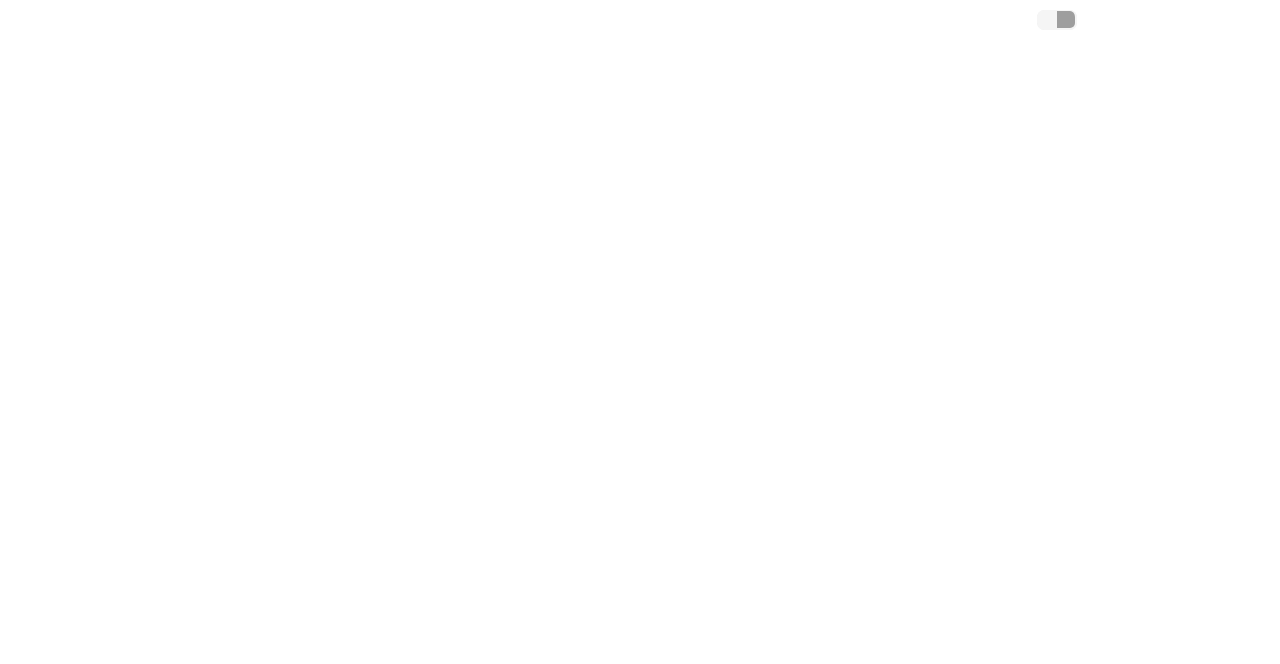
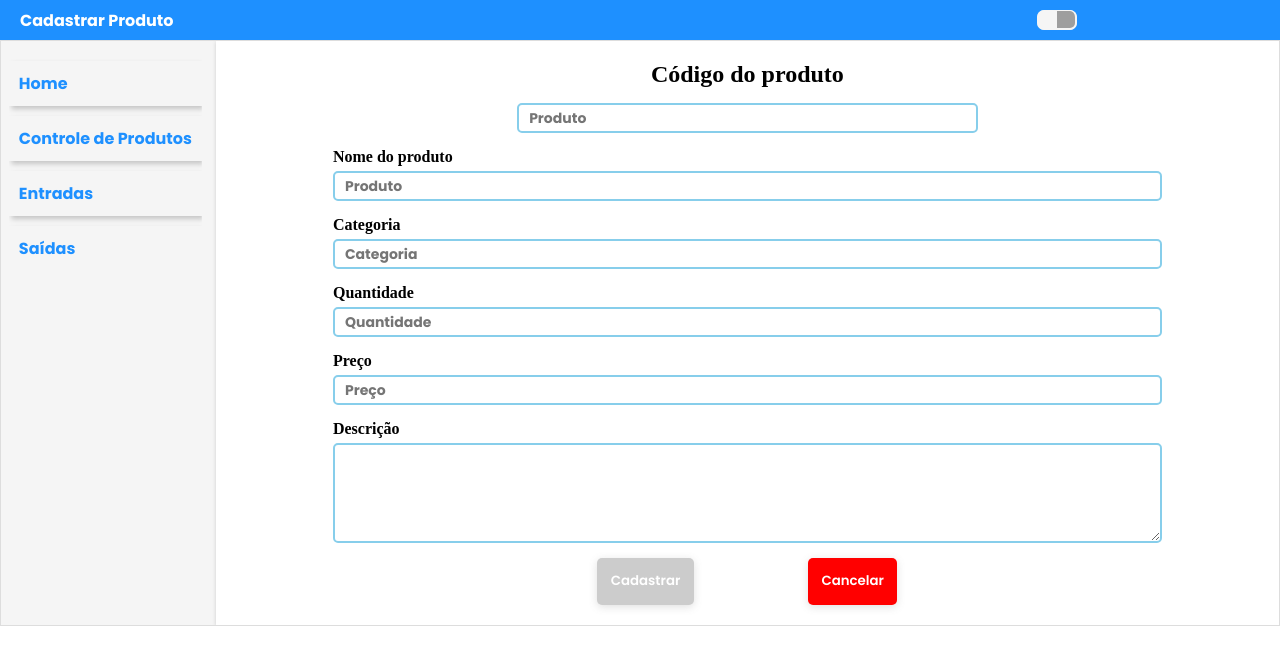
Before and after one commit to dev-anderson-rodrigues/project-control-stock, a React (Vite) app: page /products/entries in a window 1280 px wide. Before the commit this address had no page. Shown: the top 664 px of the page. Built offline with nearby package versions, Linux system fonts and the light colour scheme; grey boxes are pictures that could not be loaded.

Commit message:
"feat": feature page form products

```diff
--- a/src/App.tsx
+++ b/src/App.tsx
@@ -1,8 +1,10 @@
 import { Route, Routes } from "react-router-dom";
-import Products from "./pages/Products";
+// import Products from "./pages/Products";
 import GlobalStyle from "./styles/StyleGlobal";
 import { useTheme } from "./context/themeContext";
 import { ToggleButtonTheme } from "./components/toogle-theme/ToogleTheme";
+import Products from "./pages/list_products/Products";
+import CreateProducts from "./pages/create products/CreateProducts";
 
 function App() {
   const { isDarkMode } = useTheme();
@@ -13,6 +15,8 @@ function App() {
       <ToggleButtonTheme />
       <Routes>
         <Route path="/" element={<Products />} />
+        <Route path="/products/:id" element={<CreateProducts />} />
+        <Route path="/createProducts" element={<CreateProducts />} />
       </Routes>
     </>
   );
--- a/src/components/product-form/ProductForm.tsx
+++ b/src/components/product-form/ProductForm.tsx
@@ -19,7 +19,6 @@ const ProductForm = () => {
     onSubmit,
     currentProduct,
     setShowModal,
-    showModal,
     sending,
     setSending,
   } = useProducts();
@@ -60,11 +59,10 @@ const ProductForm = () => {
       hasError={!!Object.keys(errors).length}
     >
       <div>
-        {exist ? <h2>Atualizar Produto</h2> : <h2>Cadastrar Produto</h2>}
+        <h2>Código do produto</h2>
       </div>
       <div>
         <label htmlFor="code" className="labelCode">
-          Código do produto
           <input
             type="text"
             id="code"
@@ -192,18 +190,22 @@ const ProductForm = () => {
             <p className="p_errors">{errors.description.message}</p>
           )}
         </label>
-        {sending && !showSuccessMessage && <p>Enviando....</p>}
+        {sending && !showSuccessMessage && (
+          <p className="group_status">Enviando....</p>
+        )}
         {showSuccessMessage && exist && (
-          <p>Produto atualizado com sucesso...</p>
+          <p className="group_status">Produto atualizado com sucesso...</p>
         )}
         {showSuccessMessage && !exist && (
-          <p>Produto cadastrado com sucesso...</p>
+          <p className="group_status">Produto cadastrado com sucesso...</p>
         )}
       </div>
       <div
+        className="button_group"
         style={{
           display: "flex",
           flexDirection: "row",
+          width: "40%",
         }}
       >
         <Button
@@ -217,7 +219,6 @@ const ProductForm = () => {
         </Button>
         <Button
           onClick={() => {
-            setShowModal(!showModal);
             setSending(false);
             setShowSuccessMessage(false);
           }}
--- a/src/components/product-form/styles.ts
+++ b/src/components/product-form/styles.ts
@@ -20,8 +20,6 @@ export const Form = styled.form<{ hasError?: boolean; isDarkMode: boolean }>`
   flex-direction: column;
   align-items: start;
   width: 100%;
-  border-radius: 10px;
-  max-width: 500px;
   height: 80%;
   padding: 20px;
   background-color: ${(props) => (props.isDarkMode ? "#282C33" : "#fff")};
@@ -30,7 +28,7 @@ export const Form = styled.form<{ hasError?: boolean; isDarkMode: boolean }>`
   div,
   div label {
     font-weight: bold;
-    width: 100%;
+    width: 90%;
     font-size: 16px;
     color: ${(props) => (props.isDarkMode ? "#fff" : "#000")};
     gap: 5px;
@@ -43,10 +41,11 @@ export const Form = styled.form<{ hasError?: boolean; isDarkMode: boolean }>`
       width: 100%;
       max-width: 100%;
       height: 30px;
+      font-family: "Poppins", sans-serif;
       border-radius: 5px;
       border: 2px solid ${(props) => (props.hasError ? "red" : "#87ceeb")};
       background-color: ${(props) => (props.isDarkMode ? "#ABB2BF" : "#fff")};
-      font-size: 16px;
+      font-size: 14px;
       font-weight: bold;
       color: #000;
       padding-left: 10px;
@@ -85,5 +84,12 @@ export const Form = styled.form<{ hasError?: boolean; isDarkMode: boolean }>`
       display: flex;
       align-items: center;
     }
+    .group_status {
+      display: flex;
+      gap: 5px;
+      align-items: center;
+      font-size: 25px;
+      color: ${(props) => (props.isDarkMode ? "#fff" : "#000")};
+    }
   }
 `;
--- a/src/components/product-list/ProductList.tsx
+++ b/src/components/product-list/ProductList.tsx
@@ -5,13 +5,14 @@ import ProductFilter from "../product-filter/ProductFilter";
 import { useEffect, useState } from "react";
 import Modal from "../component-modal/Modal";
 import { useTheme } from "../../context/themeContext";
+import { useNavigate } from "react-router-dom";
 
 const ProductList = () => {
+  const navigate = useNavigate();
   const { isDarkMode } = useTheme();
   const {
     products,
     setProducts,
-    setShowModal,
     setExist,
     currentProduct,
     setCurrentProduct,
@@ -28,7 +29,7 @@ const ProductList = () => {
     if (product) {
       setCurrentProduct(product);
       setExist(true);
-      setShowModal(true);
+      navigate(`/products/${code}`);
     }
   };
   const deleteProduct = (code: number) => {
--- /dev/null
+++ b/src/pages/create products/CreateProducts.tsx
@@ -0,0 +1,49 @@
+import { Link } from "react-router-dom";
+import ProductForm from "../../components/product-form/ProductForm";
+import { useProducts } from "../../context/productsContext";
+import { useTheme } from "../../context/themeContext";
+import * as S from "./styles";
+
+const CreateProducts = () => {
+  const { isDarkMode } = useTheme();
+  const { exist } = useProducts();
+
+  return (
+    <>
+      <S.Container isDarkMode={isDarkMode}>
+        <div className="container_h3">
+          {exist ? <h3>Atualizar Produto</h3> : <h3>Cadastrar Produto</h3>}
+        </div>
+        <div className="container_main">
+          <div className="menu_left">
+            <ul>
+              <li>
+                <Link to="/">
+                  <h3>Home</h3>
+                </Link>
+              </li>
+              <li>
+                <Link to="/">
+                  <h3>Controle de Produtos</h3>
+                </Link>
+              </li>
+              <li>
+                <Link to="/entries">
+                  <h3>Entradas</h3>
+                </Link>
+              </li>
+              <li>
+                <Link to="/outputs">
+                  <h3>Saídas</h3>
+                </Link>
+              </li>
+            </ul>
+          </div>
+          <ProductForm />
+        </div>
+      </S.Container>
+    </>
+  );
+};
+
+export default CreateProducts;
--- /dev/null
+++ b/src/pages/create products/styles.ts
@@ -0,0 +1,81 @@
+import styled from "styled-components";
+
+export const Container = styled.div<{ isDarkMode: boolean }>`
+  display: flex;
+  flex-direction: column;
+  align-items: start;
+  background-color: ${(props) => (props.isDarkMode ? "#282C33" : "#F5F5F5")};
+  width: 100vw;
+  height: 100%;
+  max-width: 1280px;
+
+  .container_h3 {
+    background-color: ${(props) => (props.isDarkMode ? "#ABB2BF" : "#1e90ff")};
+    width: 100%;
+    height: 40px;
+    display: flex;
+    align-items: center;
+
+    h3 {
+      background-color: ${(props) =>
+        props.isDarkMode ? "#ABB2BF" : "#1e90ff"};
+      color: #fff;
+      width: 100%;
+      justify-content: left;
+      font-family: "Poppins", sans-serif;
+      align-items: center;
+      font-size: 16px;
+      font-weight: bold;
+      padding-left: 20px;
+    }
+  }
+  .container_main {
+    width: 100%;
+    overflow-y: auto;
+    display: flex;
+    flex-direction: row;
+    align-items: start;
+    border: 1px solid #ddd;
+  }
+  .menu_left {
+    width: 20%;
+    display: flex;
+    flex-direction: column;
+    align-items: start;
+    gap: 10px;
+    padding: 10px;
+    overflow-y: auto;
+    z-index: 100;
+    transition: 0.3s ease;
+    transform: translateX(-1%);
+
+    h3 {
+      font-family: "Poppins", sans-serif;
+      font-size: 16px;
+      font-weight: bold;
+      color: #1e90ff;
+    }
+
+    ul {
+      margin: 0;
+      padding: 0;
+      flex-direction: column;
+      overflow-y: auto;
+
+      li {
+        margin-top: 10px;
+        list-style-type: none;
+        padding: 10px;
+        cursor: pointer;
+        transition: 0.3s ease;
+        box-shadow: 2px 3px 5px rgba(0, 0, 0, 0.2);
+        &:hover {
+          background-color: #ddd;
+        }
+        a {
+          text-decoration: none;
+        }
+      }
+    }
+  }
+`;
--- a/src/pages/Products.tsx
+++ b/src/pages/list_products/Products.tsx
@@ -1,25 +1,19 @@
 import * as S from "./styles";
-import Button from "../components/Button";
-import ProductList from "../components/product-list/ProductList";
-import ProductForm from "../components/product-form/ProductForm";
-import { useProducts } from "../context/productsContext";
-
-import Modal from "../components/component-modal/Modal";
-import { useTheme } from "../context/themeContext";
+import Button from "../../components/Button";
+import ProductList from "../../components/product-list/ProductList";
+import { useProducts } from "../../context/productsContext";
+import { useTheme } from "../../context/themeContext";
+import { useNavigate } from "react-router-dom";
 
 const Products = () => {
   const { isDarkMode } = useTheme();
-  const {
-    showModal,
-    setExist,
-    setShowModal,
-    setCurrentProduct,
-  } = useProducts();
+  const { setCurrentProduct, setExist } = useProducts();
+  const navigate = useNavigate();
 
   const handleClick = () => {
     setCurrentProduct(null);
-    setShowModal(!showModal);
     setExist(false);
+    navigate("/createProducts");
   };
 
   return (
@@ -37,11 +31,6 @@ const Products = () => {
           <Button className="b_saida">Saida</Button>
         </div>
         <ProductList />
-        {showModal && (
-          <Modal>
-            <ProductForm />
-          </Modal>
-        )}
       </S.Container>
     </>
   );
```
Also changed, not shown: src/pages/list_products/styles.ts (renamed from src/pages/styles.ts).
